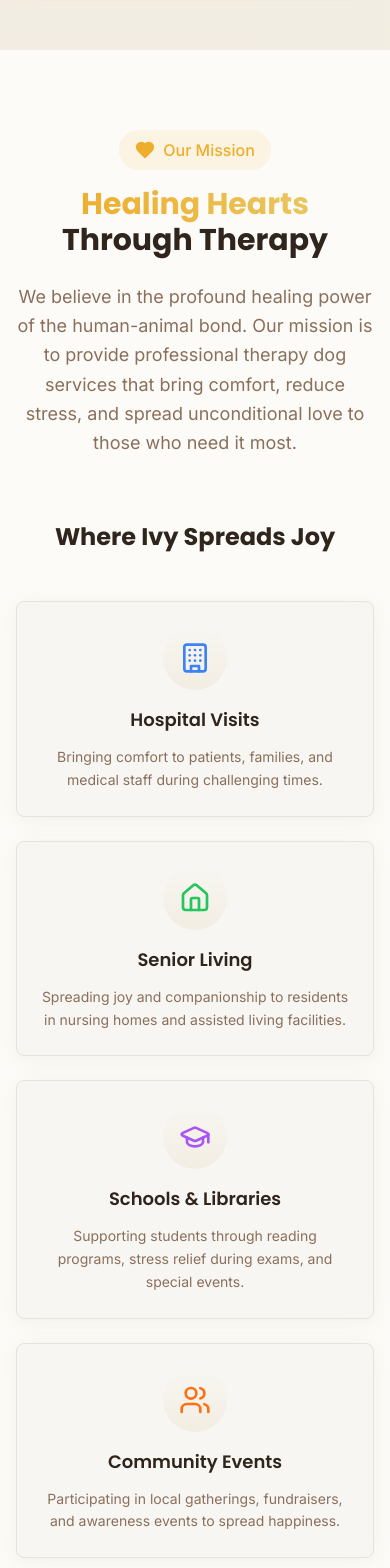
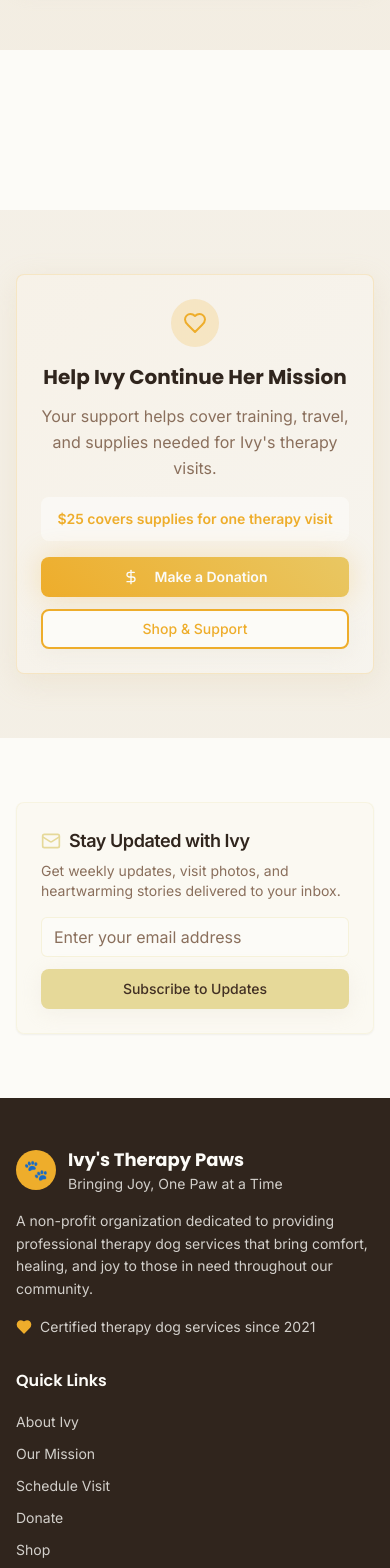
Before and after one commit to Sugar-Kane/ivy-pawsitive-vibes, a React (Vite) app: page /about in a window 390 px wide. Shown: the part 4440-6008 px from the top of the page. Built offline with nearby package versions, Linux system fonts and the light colour scheme.

Commit message:
Remove sections from Mission

```diff
--- a/src/components/Mission.tsx
+++ b/src/components/Mission.tsx
@@ -3,143 +3,10 @@ import { Button } from "@/components/ui/button";
 import { Heart, Users, Home, GraduationCap, Building, Smile, ArrowRight } from "lucide-react";
 
 const Mission = () => {
-  const services = [
-    {
-      icon: Building,
-      title: "Hospital Visits",
-      description: "Bringing comfort to patients, families, and medical staff during challenging times.",
-      color: "text-blue-500"
-    },
-    {
-      icon: Home,
-      title: "Senior Living",
-      description: "Spreading joy and companionship to residents in nursing homes and assisted living facilities.",
-      color: "text-green-500"
-    },
-    {
-      icon: GraduationCap,
-      title: "Schools & Libraries",
-      description: "Supporting students through reading programs, stress relief during exams, and special events.",
-      color: "text-purple-500"
-    },
-    {
-      icon: Users,
-      title: "Community Events",
-      description: "Participating in local gatherings, fundraisers, and awareness events to spread happiness.",
-      color: "text-orange-500"
-    }
-  ];
-
   return (
     <section id="mission" className="py-20 bg-background">
       <div className="max-w-7xl mx-auto px-4 sm:px-6 lg:px-8">
-        {/* Header */}
-        <div className="text-center mb-16">
-          <div className="inline-flex items-center space-x-2 bg-primary/10 rounded-full px-4 py-2 mb-4">
-            <Heart className="w-5 h-5 text-primary" fill="currentColor" />
-            <span className="text-primary font-medium">Our Mission</span>
-          </div>
-          <h2 className="text-3xl md:text-5xl font-heading font-bold text-foreground mb-6">
-            <span className="text-gradient-golden">Healing Hearts</span> Through Therapy
-          </h2>
-          <p className="text-lg text-muted-foreground max-w-3xl mx-auto leading-relaxed">
-            We believe in the profound healing power of the human-animal bond. Our mission is to provide
-            professional therapy dog services that bring comfort, reduce stress, and spread unconditional love
-            to those who need it most.
-          </p>
-        </div>
-
-
-        {/* Services Grid */}
-        <div className="mb-16">
-          <h3 className="text-2xl md:text-3xl font-heading font-bold text-center text-foreground mb-12">
-            Where Ivy Spreads Joy
-          </h3>
-          <div className="grid md:grid-cols-2 lg:grid-cols-4 gap-6">
-            {services.map((service, index) => (
-              <Card
-                key={service.title}
-                className="group bg-card border-border shadow-soft hover:shadow-warm transition-warm hover:-translate-y-1"
-              >
-                <CardContent className="p-6 text-center">
-                  <div className={`w-16 h-16 rounded-full bg-gradient-warm mx-auto mb-4 flex items-center justify-center group-hover:scale-110 transition-transform duration-300`}>
-                    <service.icon className={`w-8 h-8 ${service.color}`} />
-                  </div>
-                  <h4 className="font-heading font-semibold text-foreground mb-3 text-lg">
-                    {service.title}
-                  </h4>
-                  <p className="text-muted-foreground text-sm leading-relaxed">
-                    {service.description}
-                  </p>
-                </CardContent>
-              </Card>
-            ))}
-          </div>
-        </div>
-
-        {/* Impact Section */}
-        <div className="grid lg:grid-cols-2 gap-12 items-center">
-          <div>
-            <h3 className="text-2xl md:text-3xl font-heading font-bold text-foreground mb-6">
-              The Impact of Therapy Dogs
-            </h3>
-            <div className="space-y-4 text-muted-foreground leading-relaxed mb-8">
-              <p>
-                Research has consistently shown that interactions with therapy dogs can significantly
-                reduce stress hormones, lower blood pressure, and release endorphins that promote
-                feelings of well-being and happiness.
-              </p>
-              <p>
-                For children in hospitals, elderly residents in care facilities, and students
-                facing academic pressures, a visit from Ivy can provide:
-              </p>
-              <ul className="ml-6 space-y-2">
-                <li>• Emotional comfort and stress relief</li>
-                <li>• Improved mood and reduced anxiety</li>
-                <li>• Motivation for physical therapy and rehabilitation</li>
-                <li>• Social interaction and communication stimulation</li>
-                <li>• Moments of pure joy and laughter</li>
-              </ul>
-            </div>
-            <Button variant="golden" size="lg" className="group">
-              <Heart className="w-5 h-5" />
-              Request a Visit
-              <ArrowRight className="w-4 h-4 group-hover:translate-x-1 transition-transform" />
-            </Button>
-          </div>
-
-          <div className="relative">
-            <Card className="bg-gradient-warm border-border/50 shadow-warm p-8">
-              <CardContent className="p-0">
-                <div className="text-center space-y-6">
-                  <div className="text-4xl animate-paw-bounce">❤️</div>
-                  <h4 className="font-heading font-bold text-xl text-foreground">
-                    Making a Difference, One Visit at a Time
-                  </h4>
-
-                  <div className="grid grid-cols-2 gap-6 pt-4">
-                    <div className="text-center">
-                      <div className="text-3xl font-bold text-primary mb-1">98%</div>
-                      <div className="text-sm text-muted-foreground">Report Improved Mood</div>
-                    </div>
-                    <div className="text-center">
-                      <div className="text-3xl font-bold text-primary mb-1">85%</div>
-                      <div className="text-sm text-muted-foreground">Reduced Anxiety</div>
-                    </div>
-                    <div className="text-center">
-                      <div className="text-3xl font-bold text-primary mb-1">92%</div>
-                      <div className="text-sm text-muted-foreground">Request Return Visits</div>
-                    </div>
-                    <div className="text-center">
-                      <div className="text-3xl font-bold text-primary mb-1">100%</div>
-                      <div className="text-sm text-muted-foreground">Smiles Guaranteed</div>
-                    </div>
-                  </div>
-                </div>
-              </CardContent>
-            </Card>
-          </div>
-        </div>
+        {/* This section has been cleared per user request */}
       </div>
     </section>
   );
```
